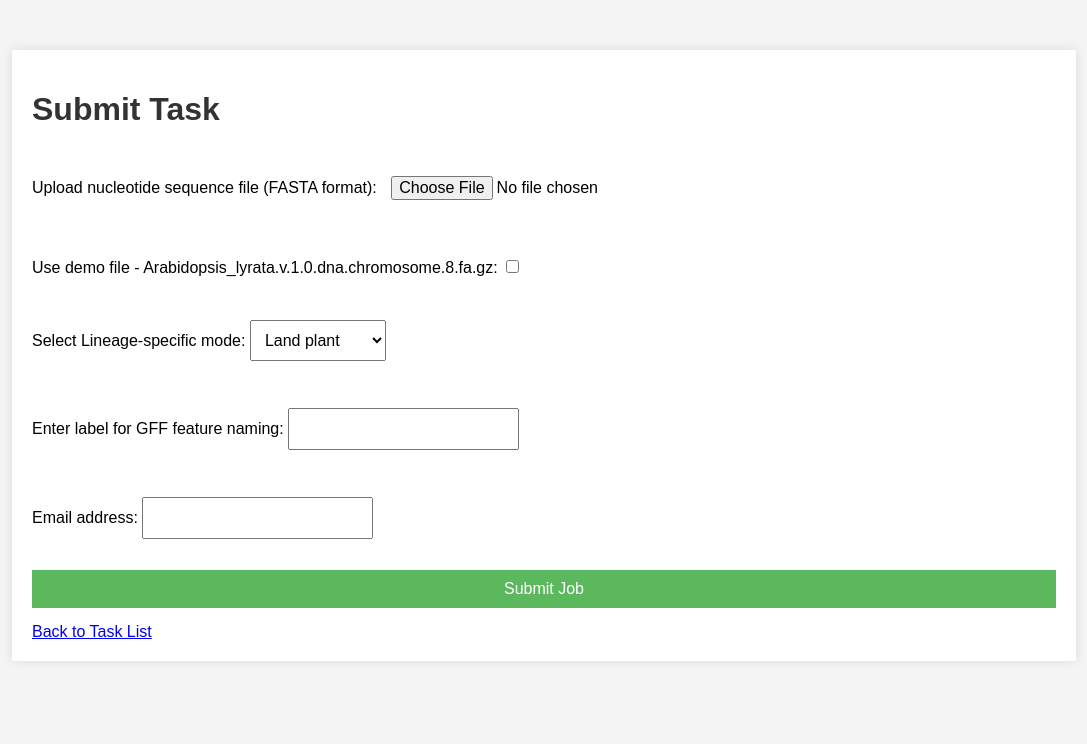
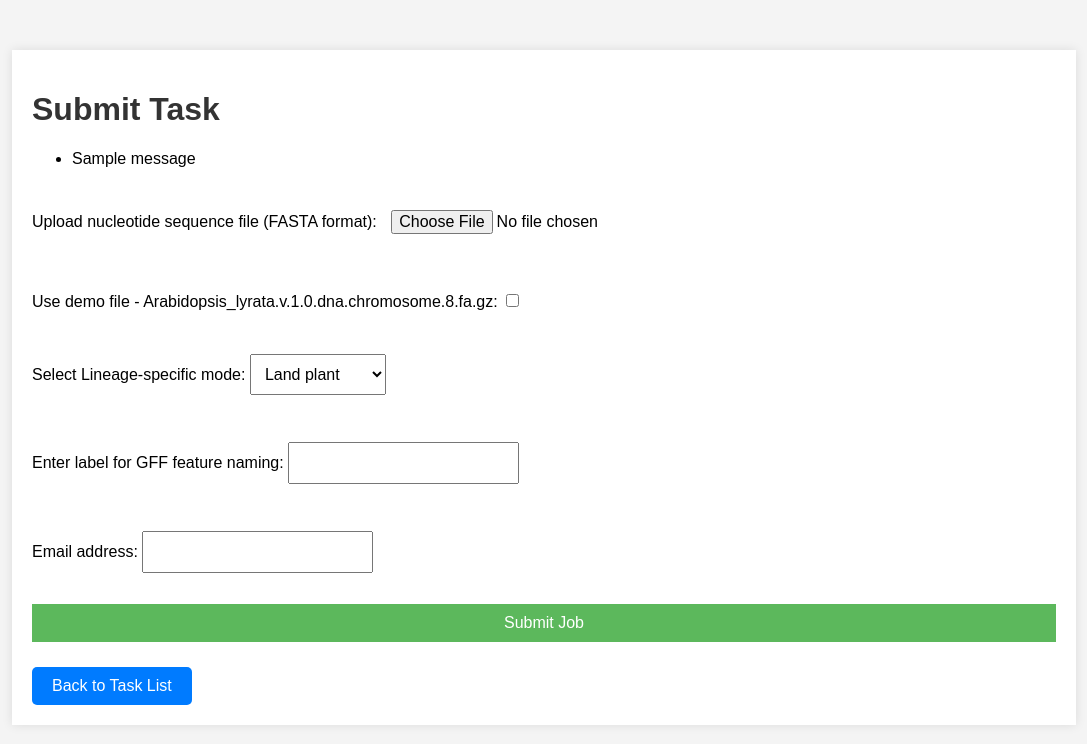
Before and after one commit to xuzhougeng/xuzhougeng-helixer_task_manager, a Django app: page /task/submit/ in a window 1280 px wide. Shown: the top 744 px of the page, without its empty margins (96-1183 px from the left). Run offline with Django 5.2, Linux system fonts and the light colour scheme; one stand-in notice (Sample message) is shown.

Commit message:
add maximum task to 5

```diff
--- a/tasks/templates/tasks/task_submit.html
+++ b/tasks/templates/tasks/task_submit.html
@@ -8,12 +8,19 @@
 <body>
     <div class="container">
         <h1>Submit Task</h1>
+        {% if messages %}
+            <ul>
+                {% for message in messages %}
+                    <li>{{ message }}</li>
+                {% endfor %}
+            </ul>
+        {% endif %}
         <form method="post" enctype="multipart/form-data">
             {% csrf_token %}
             {{ form.as_p }}
             <button type="submit">Submit Job</button>
         </form>
-        <a href="{% url 'task_list' %}">Back to Task List</a>
+        <a href="{% url 'task_list' %}" class="btn">Back to Task List</a>
     </div>
 </body>
 </html>
--- a/tasks/views.py
+++ b/tasks/views.py
@@ -5,6 +5,7 @@ import threading
 
 from django.conf import settings
 from django.shortcuts import render, get_object_or_404, redirect
+from django.http import HttpResponse
 from .models import Task
 from .forms import TaskForm,TaskSubmissionForm
 from .models import Task
@@ -18,7 +19,7 @@ def run_annotation_command(file_path, use_demo_file, lineage, gff_label, email,
     gff_filename = f"{uuid.uuid4()}.gff"
     gff_dir = os.path.join(settings.MEDIA_ROOT, 'gff_files')
     os.makedirs(gff_dir, exist_ok=True)
-    gff_filepath = os.path.join(gff_dir, gff_filename)
+    # gff_filepath = os.path.join(gff_dir, gff_filename)
 
     fasta_file_name = os.path.basename(file_path)
 
@@ -85,6 +86,11 @@ def task_delete(request, pk):
 
 def task_submit(request):
     if request.method == "POST":
+        # 检查当前运行的任务数量
+        running_tasks = Task.objects.filter(status='running').count()
+        if running_tasks >= 5:
+            return HttpResponse("The maximum number of running tasks (5) has been reached. Please wait for some tasks to complete before submitting new ones.", status=429)
+
         form = TaskSubmissionForm(request.POST, request.FILES)
         if form.is_valid():
             # 保存文件
@@ -105,6 +111,10 @@ def task_submit(request):
                 email=email
             )
 
+            # 更新任务状态为运行中
+            task.status = 'running'
+            task.save()
+
             # 启动后台线程执行命令
             thread = threading.Thread(target=run_annotation_command, args=(task.file.path, use_demo_file, lineage, gff_label, email, task.id))
             thread.start()
```
Also changed, not shown: running_tasks.html (deleted).
